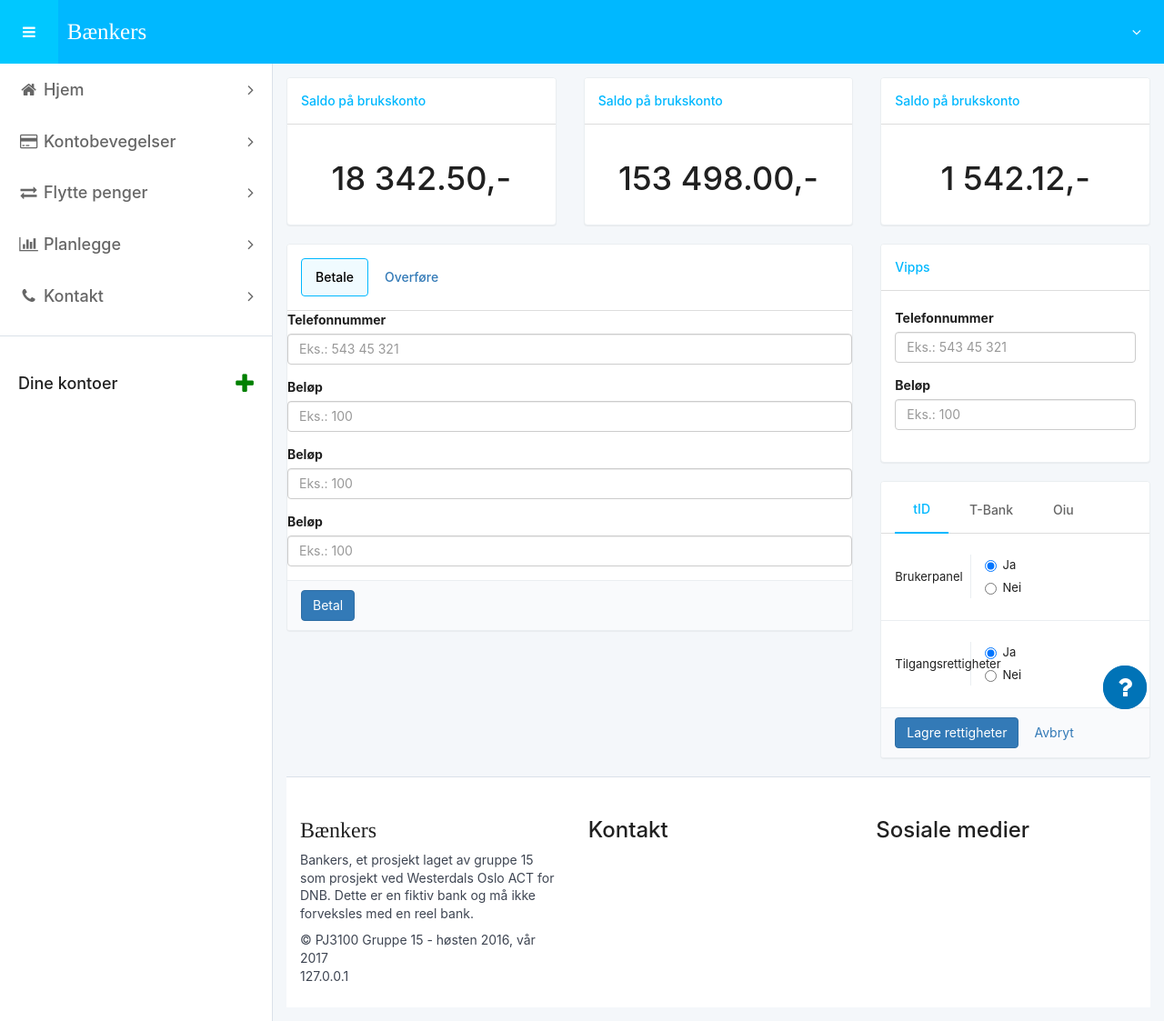
After one commit to MathiasOki/Bankers, a PHP site: page /regularPayment.php in a window 1280 px wide. The commit adds this page. Shown: the whole page at 91% size. Run offline with PHP 8.4, Linux system fonts and the light colour scheme; data that the repository does not hold is empty; some web fonts are replaced.

Commit message:
Made some changes to planning and added regular payment

```diff
--- a/planning.php
+++ b/planning.php
@@ -9,9 +9,6 @@
 
 	$logged = $satan->getUser($_SESSION['user']);
 
-	$account = trim($_GET['account']);
-	$account = strip_tags($account);
-	$account = htmlspecialchars($account);
 
 	require_once("assets/common/inc/head.php");
 	require_once("assets/common/inc/navbar.php");
@@ -22,7 +19,7 @@
 		require_once("assets/common/inc/sidebar.php");
 	?>
 
-	<div class="right-side container-fluid content-padding">
+	<div class="right-side container-fluid full-white">
 		<div class="row margin-invert">
 			<div class="col-md-12">
 				<div class="panel panel-default panel-white">
--- /dev/null
+++ b/regularPayment.php
@@ -0,0 +1,257 @@
+<?php
+    require_once("global/config.php");
+
+	// if session is not set this will redirect to login page
+	/*if( !isset($_SESSION['user']) ) {
+		header("Location: login.php");
+		exit;
+	}*/
+
+	//$logged = $satan->getUser($_SESSION['user']);
+
+	require_once("assets/common/inc/head.php");
+	//require_once("assets/common/inc/header.php");
+	require_once("assets/common/inc/navbar.php");
+?>
+<div class="support-btn">
+	<a href="#"><span class="fa-stack fa-2x">
+		<i class="fa fa-circle fa-stack-2x text-blue"></i>
+		<i class="fa fa-question fa-stack-1x fa-inverse"></i>
+	</span></a>
+</div>
+
+<div class="flex-container">
+
+	<?php
+		require_once("assets/common/inc/sidebar.php");
+	?>
+
+	<div class="right-side container-fluid content-padding">
+        <div class="row">
+            <div class="col-md-4">
+                <div class="panel panel-default">
+                    <div class="panel-heading">
+                        Saldo på brukskonto
+                    </div>
+                    <div class="panel-body text-center">
+                        <h1><?=$customClass->makeCurrency(18342.5, NULL)?></h1>
+                    </div>
+                </div>
+            </div>
+
+            <div class="col-md-4">
+                <div class="panel panel-default">
+                    <div class="panel-heading">
+                        Saldo på brukskonto
+                    </div>
+                    <div class="panel-body text-center">
+                        <h1><?=$customClass->makeCurrency(153498, NULL)?></h1>
+                    </div>
+                </div>
+            </div>
+
+            <div class="col-md-4">
+                <div class="panel panel-default">
+                    <div class="panel-heading">
+                        Saldo på brukskonto
+                    </div>
+                    <div class="panel-body text-center">
+                        <h1><?=$customClass->makeCurrency(1542, 12)?></h1>
+                    </div>
+                </div>
+            </div>
+        </div>
+
+        <div class="row">
+            <div class="col-md-8">
+                <div class="panel panel-default">
+                    <div class="panel-heading">
+						<ul class="nav nav-pills">
+						  <li role="presentation" class="active"><a href="#">Betale</a></li>
+						  <li role="presentation"><a href="#">Overføre</a></li>
+						</ul>
+                    </div>
+					<form>
+						<div class="form-group">
+						  <label for="tlf">Telefonnummer</label>
+						  <input type="number" class="form-control" id="tlf" placeholder="Eks.: 543 45 321" required="">
+						</div>
+
+						<div class="form-group">
+						  <label for="sum">Beløp</label>
+						  <input type="number" class="form-control" id="sum" placeholder="Eks.: 100" required="">
+						</div>
+
+						<div class="form-group">
+						  <label for="sum">Beløp</label>
+						  <input type="number" class="form-control" id="sum" placeholder="Eks.: 100" required="">
+						</div>
+
+						<div class="form-group">
+						  <label for="sum">Beløp</label>
+						  <input type="number" class="form-control" id="sum" placeholder="Eks.: 100" required="">
+						</div>
+					</form>
+					<div class="panel-footer">
+						<div class="row">
+							<div class="col-md-10 col-md-offset-0">
+								<button type="submit" class="btn btn-primary">Betal</button>
+							</div>
+						</div>
+					</div>
+                </div>
+            </div>
+            <div class="col-md-4">
+                <div class="panel panel-default">
+					<div class="panel-heading">
+                        Vipps
+                    </div>
+                    <div class="panel-body">
+                        <form>
+                            <div class="form-group">
+                              <label for="tlf">Telefonnummer</label>
+                              <input type="number" class="form-control" id="tlf" placeholder="Eks.: 543 45 321" required="">
+                            </div>
+
+                            <div class="form-group">
+                              <label for="sum">Beløp</label>
+                              <input type="number" class="form-control" id="sum" placeholder="Eks.: 100" required="">
+                            </div>
+                        </form>
+                    </div>
+                </div>
+
+				<div class="panel panel-default">
+					<div class="panel-heading">
+						<ul class="nav nav-tabs">
+							<li class="active"><a href="#tid" data-toggle="tab">tID</a></li>
+							<li><a href="#tbank" data-toggle="tab">T-Bank</a></li>
+							<li><a href="#oiu" data-toggle="tab">Oiu</a></li>
+						</ul>
+					</div>
+					<form rel="form">
+						<div class="tab-content">
+							<div class="tab-pane panel-form active" id="tid">
+								<div class="panel-body padding-none">
+									<div class="row valign margin-none border-bottom">
+										<div class="col-md-4 text-right border-right padding-all">
+											Brukerpanel
+										</div>
+										<div class="col-md-8 padding-all">
+											<div class="radio">
+												<label>
+													<input type="radio" name="transasksjonspanel" value="1" checked>
+													Ja
+												</label>
+											</div>
+
+											<div class="radio">
+												<label>
+													<input type="radio" name="transasksjonspanel" value="0">
+													Nei
+												</label>
+											</div>
+										</div>
+									</div>
+
+									<div class="row valign margin-none">
+										<div class="col-md-4 text-right border-right padding-all">
+											Tilgangsrettigheter
+										</div>
+										<div class="col-md-8 padding-all">
+											<div class="radio">
+												<label>
+													<input type="radio" name="tilgangsrettigheter" value="1" checked>
+													Ja
+												</label>
+											</div>
+
+											<div class="radio">
+												<label>
+													<input type="radio" name="tilgangsrettigheter" value="0">
+													Nei
+												</label>
+											</div>
+										</div>
+									</div>
+								</div>
+							</div>
+
+							<div class="tab-pane panel-form" id="tbank">
+								<div class="panel-body padding-none">
+									T-Bank
+								</div>
+							</div>
+
+							<div class="tab-pane panel-form" id="oiu">
+								<div class="tab-pane" id="tbank">
+									Oiu
+								</div>
+							</div>
+						</div>
+
+						<div class="panel-footer">
+							<div class="row">
+								<div class="col-md-10 col-md-offset-0">
+									<button type="submit" class="btn btn-primary">Lagre rettigheter</button>
+									<button type="reset" class="btn btn-link">Avbryt</button>
+								</div>
+							</div>
+						</div>
+					</form>
+				</div>
+            </div>
+        </div>
+
+        <?php
+			include_once("assets/common/inc/footer.php");
+		?>
+    </div><!-- /container -->
+</div>
+
+    <?php
+		include_once("assets/common/inc/scripts.php");
+	?>
+
+    <script>
+        var ctx = document.getElementById("myChart");
+        var myChart = new Chart(ctx, {
+            type: 'horizontalBar',
+            data: {
+                labels: ["Red", "Blue", "Yellow", "Green", "Purple", "Orange"],
+                datasets: [{
+                    label: '# of Votes',
+                    data: [12, 19, 3, 5, 2, 3],
+                    backgroundColor: [
+                        'rgba(255, 99, 132, 0.2)',
+                        'rgba(54, 162, 235, 0.2)',
+                        'rgba(255, 206, 86, 0.2)',
+                        'rgba(75, 192, 192, 0.2)',
+                        'rgba(153, 102, 255, 0.2)',
+                        'rgba(255, 159, 64, 0.2)'
+                    ],
+                    borderColor: [
+                        'rgba(255,99,132,1)',
+                        'rgba(54, 162, 235, 1)',
+                        'rgba(255, 206, 86, 1)',
+                        'rgba(75, 192, 192, 1)',
+                        'rgba(153, 102, 255, 1)',
+                        'rgba(255, 159, 64, 1)'
+                    ],
+                    borderWidth: 1
+                }]
+            },
+            options: {
+                scales: {
+                    yAxes: [{
+                        ticks: {
+                            beginAtZero:true
+                        }
+                    }]
+                }
+            }
+        });
+
+    </script>
+</body>
+</html>
```
